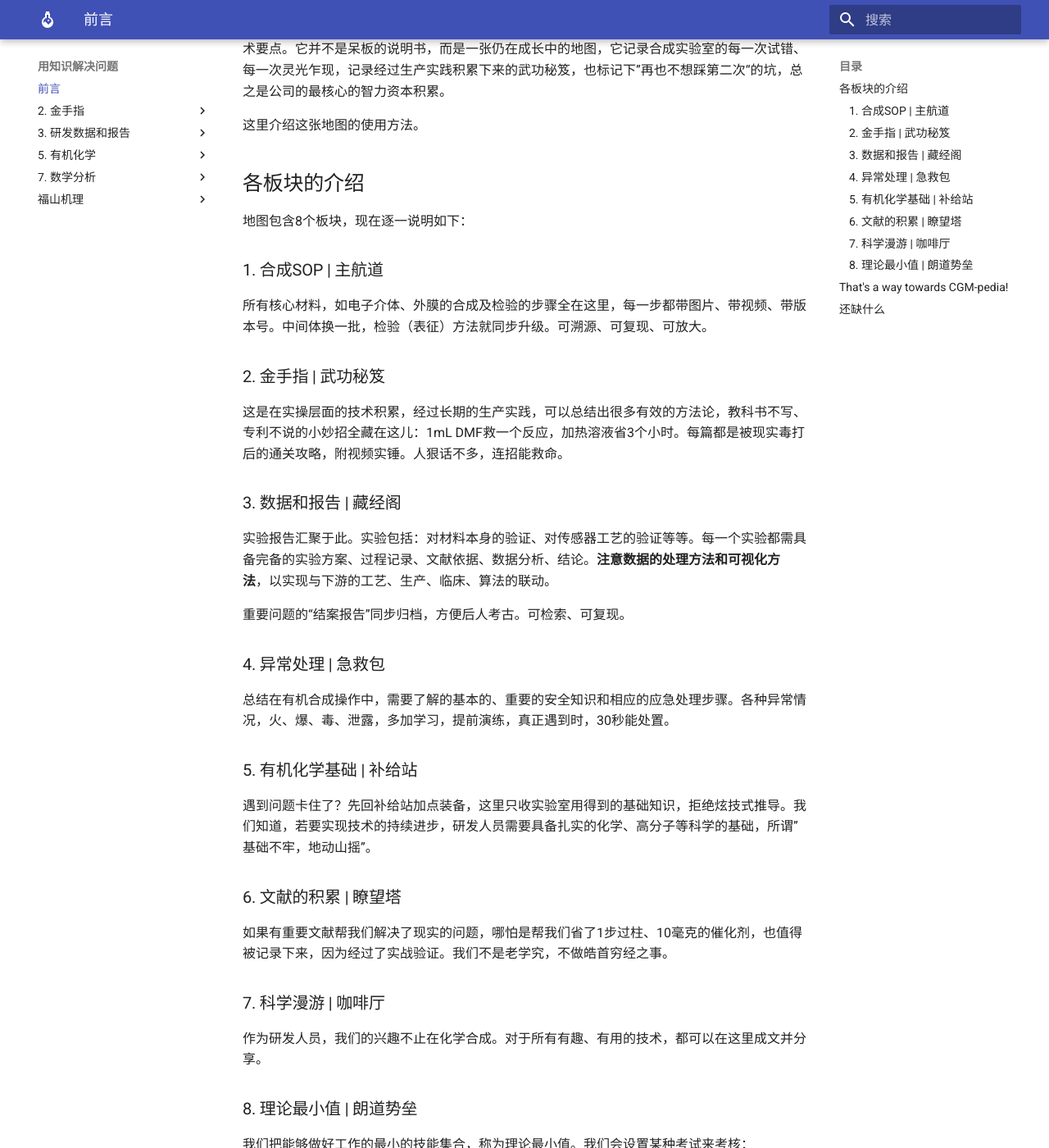
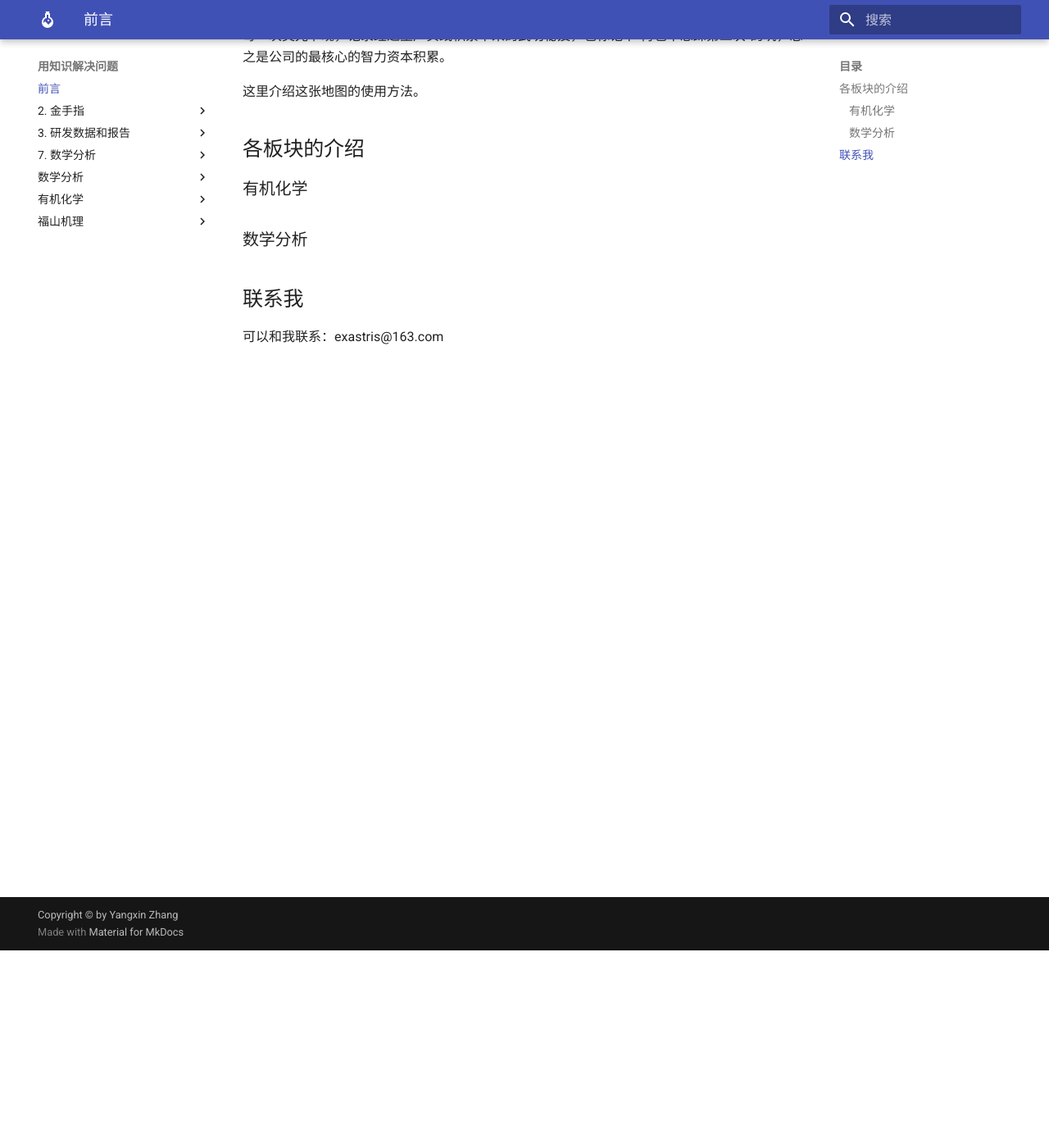
Before and after one commit to monohunter/cgmpedia, an MkDocs documentation site: the page built from docs/index.md, in a window 1280 px wide and 1400 px high, scrolled down 241 px. Shown: the whole window at 82% size. Built offline with MkDocs 1.6.1 and Material for MkDocs 9.7.7, drawn with Linux system fonts in a browser that asks for light colours; some of the changed text lies outside the part shown.

Commit message:
big change

```diff
--- a/docs/index.md
+++ b/docs/index.md
@@ -1,8 +1,6 @@
 # 前言
 
-这是新版的前言。这是关于个人成长的记录。
-
-这是存放笔记的地方。
+这是新版的前言。这是这是存放笔记的地方，是个人的成长记录。
 
 欢迎来到合成实验室！这本《合成手册》是合成实验室存放技术文档的地方，用于积累最一线的技术要点。它并不是呆板的说明书，而是一张仍在成长中的地图，它记录合成实验室的每一次试错、每一次灵光乍现，记录经过生产实践积累下来的武功秘笈，也标记下”再也不想踩第二次“的坑，总之是公司的最核心的智力资本积累。
 
@@ -10,77 +8,14 @@
 
 ## 各板块的介绍
 
-地图包含8个板块，现在逐一说明如下：
-
-### 1. 合成SOP | 主航道
-
-所有核心材料，如电子介体、外膜的合成及检验的步骤全在这里，每一步都带图片、带视频、带版本号。中间体换一批，检验（表征）方法就同步升级。可溯源、可复现、可放大。
-
-### 2. 金手指 | 武功秘笈
-
-这是在实操层面的技术积累，经过长期的生产实践，可以总结出很多有效的方法论，教科书不写、专利不说的小妙招全藏在这儿：1mL DMF救一个反应，加热溶液省3个小时。每篇都是被现实毒打后的通关攻略，附视频实锤。人狠话不多，连招能救命。
-
-### 3. 数据和报告 | 藏经阁
-
-实验报告汇聚于此。实验包括：对材料本身的验证、对传感器工艺的验证等等。每一个实验都需具备完备的实验方案、过程记录、文献依据、数据分析、结论。**注意数据的处理方法和可视化方法**，以实现与下游的工艺、生产、临床、算法的联动。
-
-重要问题的“结案报告”同步归档，方便后人考古。可检索、可复现。
-
-### 4. 异常处理 | 急救包
-
-总结在有机合成操作中，需要了解的基本的、重要的安全知识和相应的应急处理步骤。各种异常情况，火、爆、毒、泄露，多加学习，提前演练，真正遇到时，30秒能处置。
-
-### 5. 有机化学基础 | 补给站
-
-遇到问题卡住了？先回补给站加点装备，这里只收实验室用得到的基础知识，拒绝炫技式推导。我们知道，若要实现技术的持续进步，研发人员需要具备扎实的化学、高分子等科学的基础，所谓”基础不牢，地动山摇”。
-
-### 6. 文献的积累 | 瞭望塔
-
-如果有重要文献帮我们解决了现实的问题，哪怕是帮我们省了1步过柱、10毫克的催化剂，也值得被记录下来，因为经过了实战验证。我们不是老学究，不做皓首穷经之事。
+### 有机化学
 
 
-### 7. 科学漫游 | 咖啡厅
 
-作为研发人员，我们的兴趣不止在化学合成。对于所有有趣、有用的技术，都可以在这里成文并分享。
+### 数学分析
 
-### 8. 理论最小值 | 朗道势垒
 
-我们把能够做好工作的最小的技能集合，称为理论最小值。我们会设置某种考试来考核：
 
-1. 入门考试：会称料、会过柱、会爬板、会写机理，才算“合成实验室公民”。
-2. 沙场秋点兵：对在职的人员，设置周期性的考核。每年抽90%实操 + 10%理论，考核结果与kpi挂钩。
+## 联系我
 
-> 注：名称来自前苏联物理学家朗道（下图）。朗道有一个著名的考试，叫做“理论最小值”(Theoretical Minimum)，即任何人如果想要投到朗道门下，都必须通过其设置的理论物理学最低标准考试。朗道认为，这是一个人想要进行理论物理学研究所要掌握的最小的知识集合。这个考试由于极端的难度，也被被戏称为“朗道势垒”。
-
-![landau](../images/landau.png)
-
-本手册的目标：让新人能在 24 h 内独立跑出第一个合格产物，让老人能在 1 min 内找到去年解决过的问题。让所有热爱科学的同事，都能找到前行的动力。
-
-## That's a way towards CGM-pedia!
-
-它是一本活的作业指导书，是带有动态图文的SOP.
-
-它是问题及解决方案的档案馆，因此是最落地的方法论的总结，鼓励大家以”解决问题“的思维来工作。
-
-它是内部的期刊，任何人都可以在这里发表科研的见解。
-
-它是一种“输出型”的培训过程。
-
-它是真正的拥抱数字化，集成新技术的方法。
-
-它是公司可复利的智力存款。
-
-## 还缺什么
-
-我们致力于将之建设成为一个平台，可以集成不同新技术的、可以激发所有人员激情的平台。还需要将以下的技术手段逐步完善：
-
-- 动态流程图
-- 批记录及电子实验记录本？
-- 不同人员的权限设置
-- 保密信息的管理
-- 新工具的集成：化学式书写
-- 数据处理方法：可计算文档
-- 做成一个在iPad上运行的app
-- 其他实用的app
-
-等等
+可以和我联系：exastris@163.com
```
Also changed, not shown: docs/数学分析/intro傅里叶级数.md (renamed from docs/7. 数学分析/intro傅里叶级数.md, +12 -1 lines), docs/数学分析/斐波那契数列.md (renamed from docs/7. 数学分析/斐波那契数列.md, +15 -1 lines), docs/数学分析/最小二乘法.md (added, +1 -0 lines), docs/2. 金手指/分离和提纯/萃取.md (deleted), docs/2. 金手指/分离和提纯/薄层色谱.md (deleted), docs/数学分析/《数学分析》课后题答案.md (renamed from docs/7. 数学分析/《数学分析》课后题答案.md), docs/有机化学/实操/柱色谱.md (added), docs/有机化学/实操/萃取.md (added), docs/有机化学/实操/薄层色谱.md (added), docs/有机化学/异常处理/化学品毒性查询.md (renamed from docs/5. 有机化学/异常处理/化学品毒性查询.md), docs/有机化学/波谱分析/有关核磁.md (renamed from docs/5. 有机化学/波谱分析/有关核磁.md), site/7. 数学分析/intro傅里叶级数/index.html, site/search/search_index.json, 4 other files.
